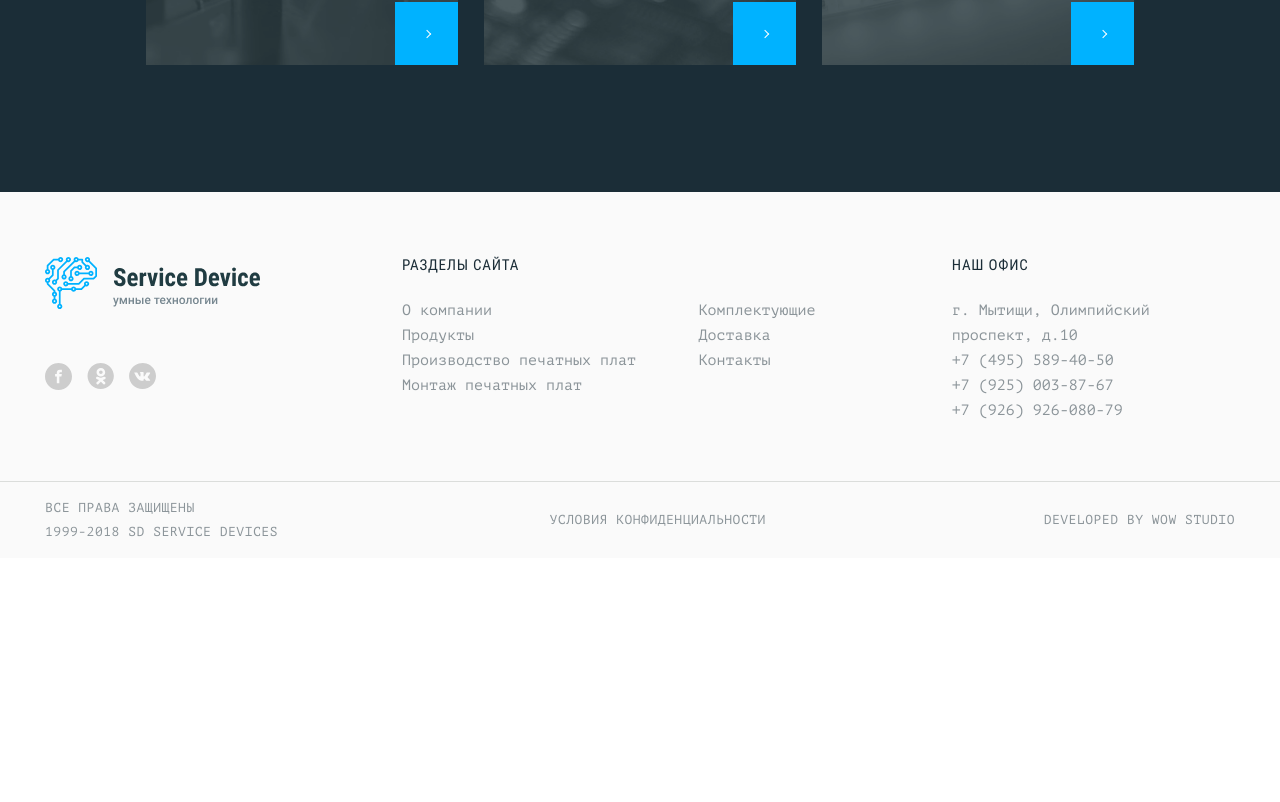
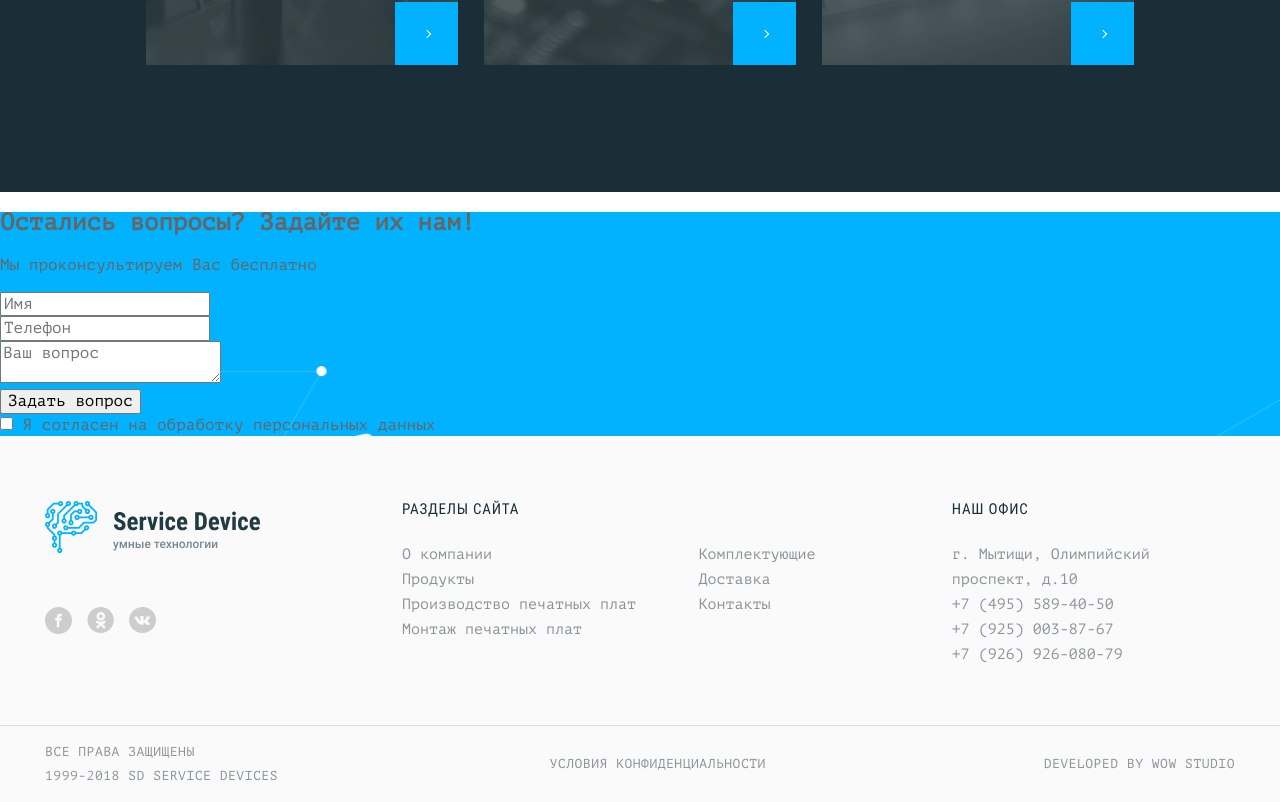
Before and after one commit to Irina14/smart-device, a website: page source/index.html in a window 1280 px wide. Shown: the part 2939-3741 px from the top of the page. Before the commit the page ends 3497 px from the top, so only its background shows below. Drawn offline with nearby package versions, Linux system fonts and the light colour scheme; files that its build step writes are made by us from their sources.

Commit message:
Добавляет разметку формы подвала

```diff
--- a/source/index.html
+++ b/source/index.html
@@ -106,6 +106,37 @@
             </a>
           </li>
         </ul>
+      </div>
+    </section>
+
+    <section class="form">
+      <div class="form__wrapper">
+        <h2>Остались вопросы? Задайте их нам!</h2>
+        <p>Мы проконсультируем Вас бесплатно</p>
+        <form action="#" method="post">
+          <div class="form__field-group">
+            <div class="form__field">
+              <label class="visually-hidden" for="user-name">Имя</label>
+              <input type="text" name="user-name" id="user-name" placeholder="Имя">
+            </div>
+            <div class="form__field">
+              <label class="visually-hidden" for="user-phone">Телефон</label>
+              <input type="text" name="user-phone" id="user-phone" placeholder="Телефон">
+            </div>
+          </div>
+          <div class="form__field">
+            <label class="visually-hidden" for="question">Ваш вопрос</label>
+            <textarea name="question" id="question" placeholder="Ваш вопрос"></textarea>
+          </div>
+          <div class="from__wrapper-button">
+            <button type="submit">Задать вопрос</button>
+            <div class="form__checkbox">
+              <input type="checkbox" name="consent" id="consent">
+              <label for="consent">Я согласен на обработку  персональных данных</label>
+            </div>
+          </div>
+        </form>
+
       </div>
     </section>
   </main>
--- /dev/null
+++ b/source/sass/blocks/form.scss
@@ -0,0 +1,3 @@
+.form {
+  background: $blue url("../../img/bg-form@1x.png") no-repeat center top;
+}
--- a/source/sass/style.scss
+++ b/source/sass/style.scss
@@ -11,3 +11,4 @@
 @import "blocks/advantages.scss";
 @import "blocks/about-company.scss";
 @import "blocks/goods.scss";
+@import "blocks/form.scss";
```
Also changed, not shown: build/css/style.min.css, build/img/bg-form@1x.png (added), build/index.html, source/img/bg-form@1x.png (added), 1 other file.
